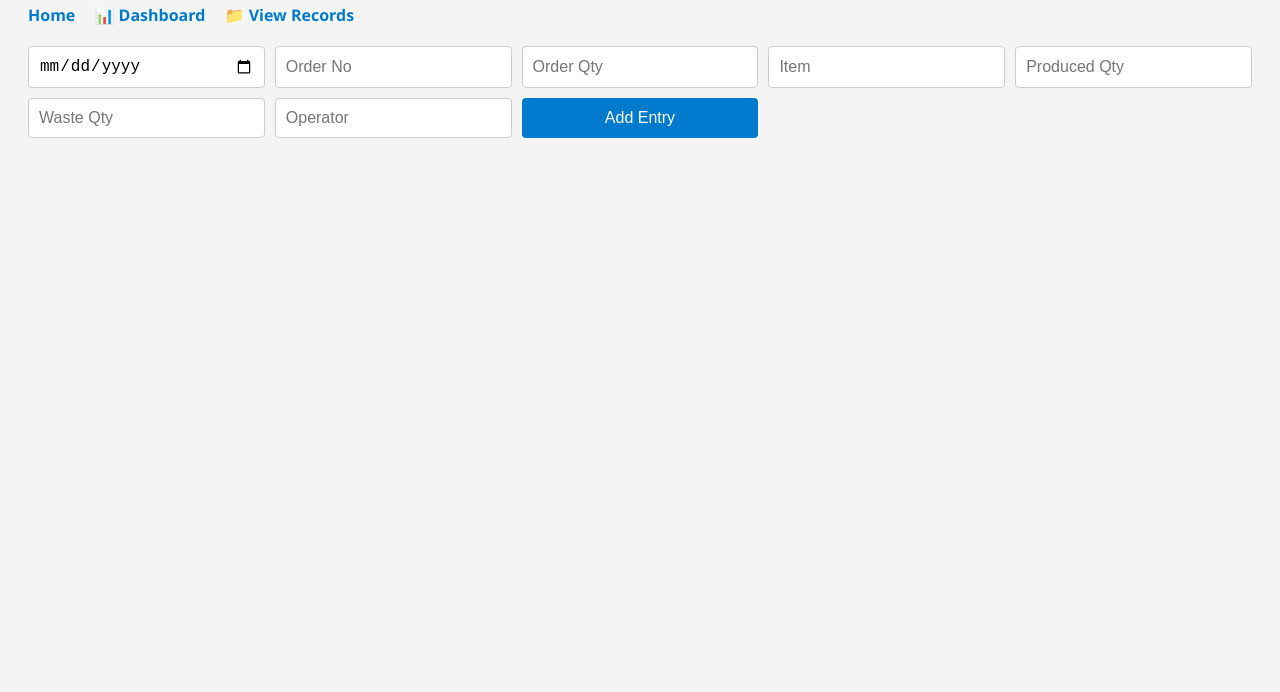
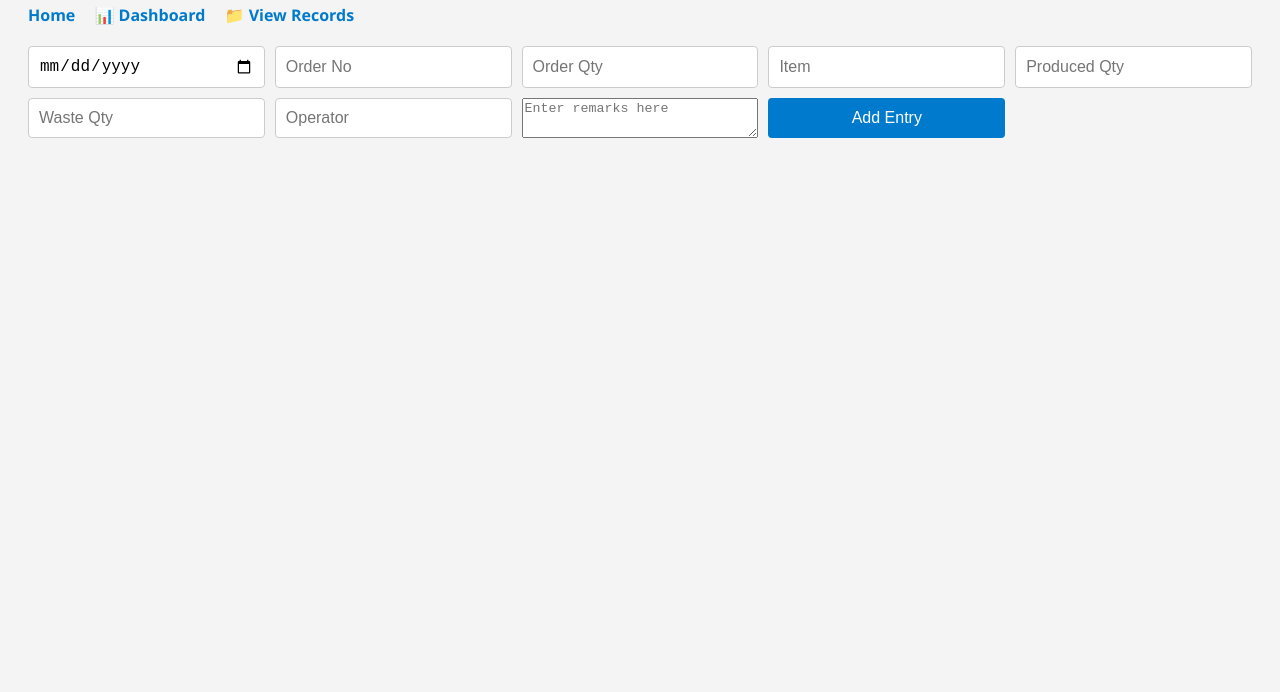
Before and after one commit to Jaichanli/ProductionTrackerApp, a plain HTML site: page index.html in a window 1280 px wide. Shown: the part 108-800 px from the top of the page. Drawn offline with Linux system fonts and the light colour scheme.

Commit message:
Update index.html

```diff
--- a/index.html
+++ b/index.html
@@ -21,6 +21,7 @@
     <input type="number" placeholder="Produced Qty" id="producedQty" required>
     <input type="number" placeholder="Waste Qty" id="wasteQty" required>
     <input type="text" placeholder="Operator" id="operator" required>
+    <textarea id="remark" placeholder="Enter remarks here"></textarea>
     <button type="submit">Add Entry</button>
   </form>
 
```
